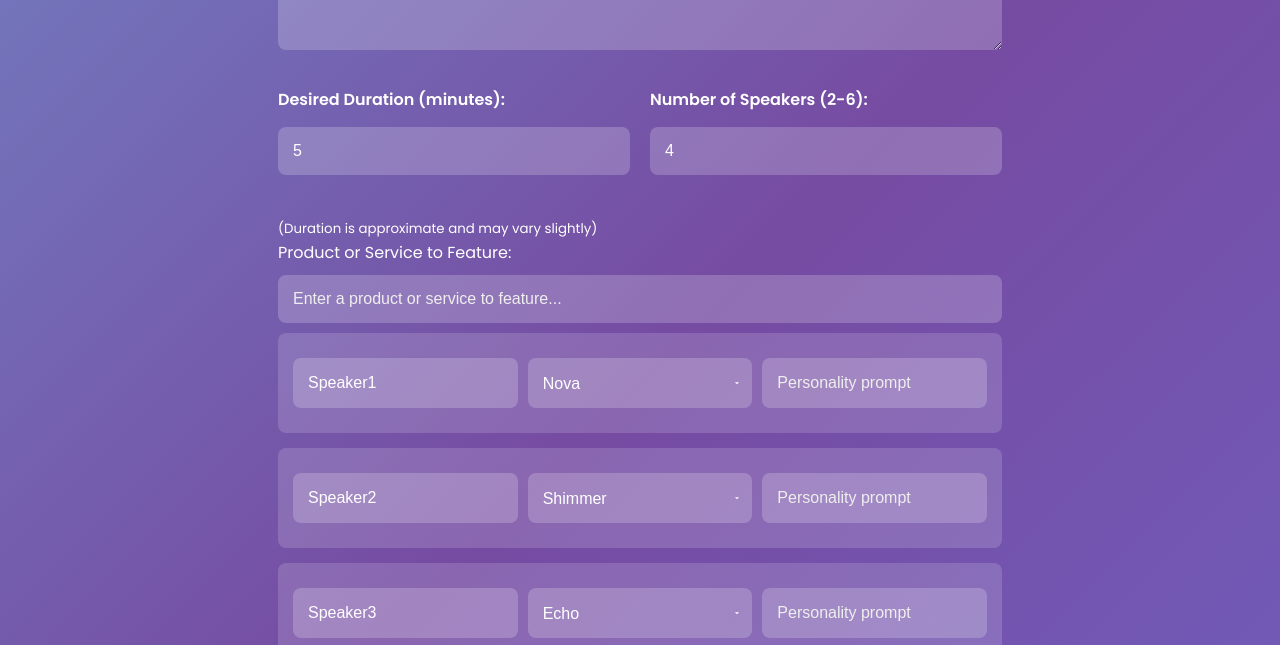
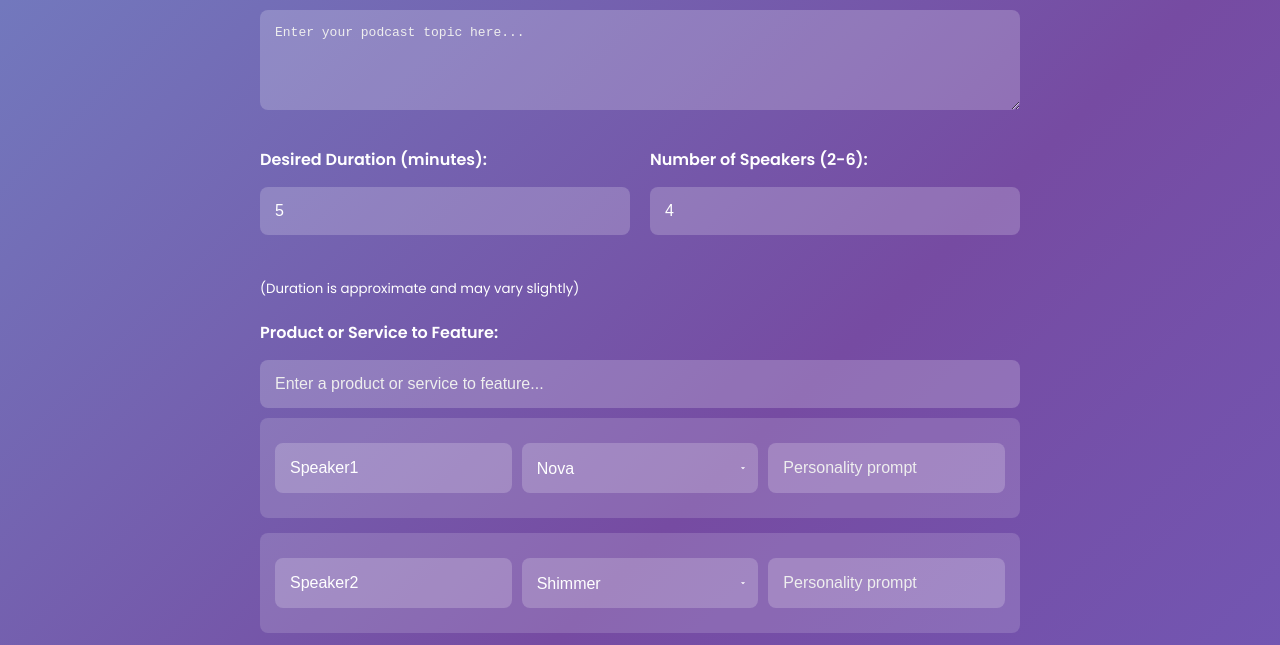
Before and after one commit to KingAmada/podcast, a website: page public/index.html in a window 1280 px wide. Shown: the part 140-785 px from the top of the page. Drawn offline with Linux system fonts and the light colour scheme.

Commit message:
Update styles.css

```diff
--- a/public/styles.css
+++ b/public/styles.css
@@ -11,12 +11,18 @@ body {
     font-family: 'Poppins', sans-serif;
     color: #fff;
     min-height: 100vh;
-    display: flex;
-    align-items: center;
-    justify-content: center;
     background: linear-gradient(-45deg, #667eea, #764ba2, #6bcbef, #a0a0a0);
     background-size: 400% 400%;
     animation: gradientAnimation 15s ease infinite;
+    overflow-y: auto; /* Enable vertical scrolling */
+}
+
+/* Container Styling */
+.container {
+    width: 90%;
+    max-width: 800px;
+    margin: 40px auto;
+    padding: 20px;
 }
 
 /* Animations */
@@ -195,20 +201,20 @@ button:disabled {
     padding-right: 40px;
 }
 
-/* Advertisement Section */
-.ad-section {
+/* Promotion Section */
+.promo-section {
     margin-top: 20px;
     text-align: left;
 }
 
-.ad-section label {
+.promo-section label {
     display: block;
     margin-bottom: 5px;
     font-weight: bold;
     color: #fff;
 }
 
-.ad-section input[type="text"] {
+.promo-section input[type="text"] {
     width: 100%;
     border: none;
     border-radius: 8px;
```
